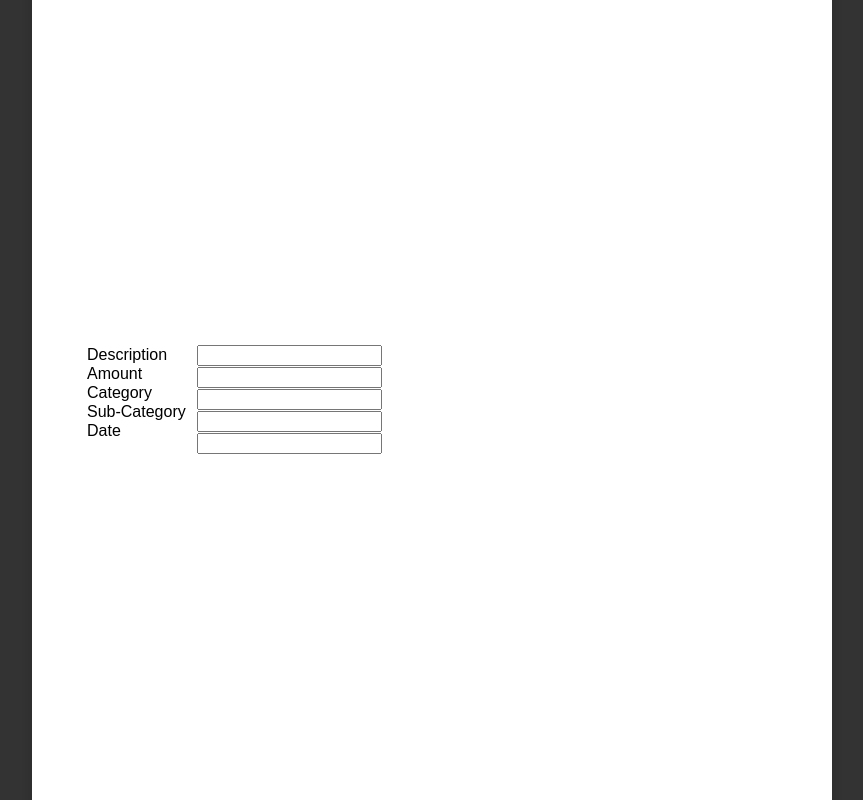
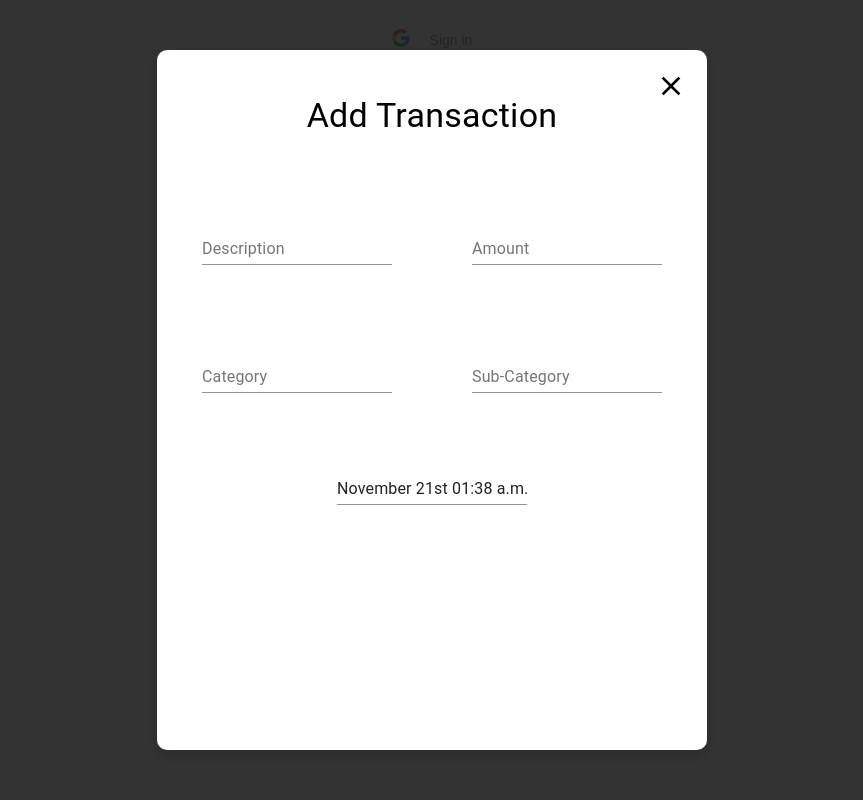
Before and after one commit to epdaniel/finance-app, a React (Create React App) app in the folder client/: page / in a window 1280 px wide. Both pictures are taken after a click on the button "Add entry". Shown: the whole page, without its empty margins (208-1071 px from the left). Built offline with nearby package versions, Linux system fonts and the light colour scheme.

Commit message:
Detailed entry overhaul WIP

```diff
--- a/client/package.json
+++ b/client/package.json
@@ -3,11 +3,15 @@
   "version": "0.1.0",
   "private": true,
   "dependencies": {
+    "@date-io/date-fns": "^1.3.13",
+    "@material-ui/core": "^4.11.3",
+    "@material-ui/pickers": "^3.3.10",
     "@react-icons/all-files": "^4.1.0",
     "@testing-library/jest-dom": "^5.11.6",
     "@testing-library/react": "^11.2.2",
     "@testing-library/user-event": "^12.2.2",
     "axios": "^0.21.1",
+    "date-fns": "^2.20.0",
     "react": "^17.0.1",
     "react-dom": "^17.0.1",
     "react-google-login": "^5.2.2",
--- a/client/src/App.js
+++ b/client/src/App.js
@@ -1,8 +1,9 @@
 import React, { useState } from 'react';
 import './css/App.css';
 import axios from 'axios'
-import { NewEntry } from './components/NewEntry';
+import { DetailedEntry } from './components/DetailedEntry';
 import GoogleBtn from './components/GoogleBtn';
+import { Grid } from '@material-ui/core';
 import UserProfile from './components/userProfile';
 
 
@@ -13,30 +14,31 @@ function App() {
     setShowEntryModal(prev => !prev);
   }
 
-  function loadAllEntries() {
-    let id = UserProfile.getId();
-    if (id !== -1) {
-      axios.get('/entries/all', {
-        headers: {
-          id: 1  //change to UserProfile.getId();
-        }
-      }).then((res) => {
-        //update entries
-        //this.setState({ entries: res.data });
-      });
-    }
-  }
+  // function loadAllEntries() {
+  //   let id = UserProfile.getId();
+  //   if (id !== -1) {
+  //     axios.get('/entries/all', {
+  //       headers: {
+  //         id: 1  //change to UserProfile.getId();
+  //       }
+  //     }).then((res) => {
+  //       //update entries
+  //       //this.setState({ entries: res.data });
+  //     });
+  //   }
+  // }
 
   //loadAllEntries();
 
   return (
+    <>
       <div className="App">
         <br></br>
         <GoogleBtn></GoogleBtn>
         <h1>Finance App</h1>
 
         <button className="addEntryButton" onClick={toggleEntryModal}>Add entry</button>
-      <NewEntry showModal={showEntryModal} setShowModal={toggleEntryModal} />
+        <DetailedEntry showModal={showEntryModal} setShowModal={toggleEntryModal} />
 
         <h2>Transactions:</h2>
         {/* {(!Array.isArray(this.state.entries) || this.state.entries.length === 0) ? <div>No Transactions yet.</div> :
@@ -46,6 +48,7 @@ function App() {
       } */}
 
       </div >
+    </>
   );
 }
 
--- /dev/null
+++ b/client/src/components/DetailedEntry.js
@@ -0,0 +1,76 @@
+import React, { useState, useRef, useEffect } from 'react'
+import { MdClose } from 'react-icons/md';
+import { Grid, TextField, Typography } from '@material-ui/core';
+import { DateTimePicker, MuiPickersUtilsProvider } from '@material-ui/pickers';
+import DateFnsUtils from '@date-io/date-fns';
+import '../css/DetailedEntry.css';
+
+export const DetailedEntry = ({ showModal, setShowModal }) => {
+    const [selectedDate, handleDateChange] = useState(new Date());
+    const modalRef = useRef()
+
+    const closeModal = e => {
+        if (modalRef.current === e.target) {
+            setShowModal(false)
+        }
+    }
+
+    useEffect(() => {
+        const keyHandler = e => {
+            if (e.key === 'Escape' && showModal) {
+                setShowModal(false)
+            }
+        }
+        document.addEventListener('keydown', keyHandler);
+        return () => document.removeEventListener('keydown', keyHandler);
+    }, [setShowModal, showModal])
+
+    //     addEntry() {
+    //         alert("Please fill all inputs!")
+    //         //Save inputs to state
+    //         // check all inputs are there
+    //         //send inputs using axios
+    //         //updated the entries (how to send alert to main app? - maybe take parameters in constructor?)
+    //         // axios.post('/entry/new').then((res) => {
+    //         //   this.loadAllEntries(); //probably bad, just add entry
+    //         // });
+    //     }
+
+    return (
+        <>
+            {showModal ? (
+                <div className='backgroundDiv' ref={modalRef} onClick={closeModal}>
+                    <div className='wrapperDiv'>
+                        <MdClose className='closeButton' aria-label='Close' onClick={() => setShowModal(false)}></MdClose>
+                        <form>
+                            <Grid container className='EntryContainer' spacing={10} direction='row' justify='center' alignItems='center'>
+                                <Grid item xs={12} sm={12}>
+                                    <Typography variant='h4'>Add Transaction</Typography>
+                                </Grid>
+                                <Grid item xs={12} sm={6}>
+                                    <TextField id='desc' label='Description' />
+                                </Grid>
+                                <Grid item xs={12} sm={6}>
+                                    <TextField id='amount' label='Amount' type='number' />
+                                </Grid>
+                                <Grid item xs={12} sm={6}>
+                                    <TextField id='category' label='Category' />
+                                </Grid>
+                                <Grid item xs={12} sm={6}>
+                                    <TextField id='subcat' label='Sub-Category' />
+                                </Grid>
+                                <Grid item xs={12} sm={6}>
+                                    <MuiPickersUtilsProvider utils={DateFnsUtils}>
+                                        <DateTimePicker id='date' value={selectedDate} onChange={handleDateChange} />
+                                    </MuiPickersUtilsProvider>
+                                </Grid>
+                                {/* <button onClick={this.addEntry}>Add transaction</button> */}
+                            </Grid>
+                        </form>
+                    </div>
+                </div>
+            ) : null
+            }
+        </>
+    )
+}
--- a/client/src/components/NewEntry.js
+++ /dev/null
@@ -1,60 +0,0 @@
-import React, { useRef, useEffect, useCallback } from 'react'
-import { MdClose } from 'react-icons/md';
-import '../css/NewEntry.css';
-
-export const NewEntry = ({ showModal, setShowModal }) => {
-    const modalRef = useRef()
-
-    const closeModal = e => {
-        if (modalRef.current === e.target) {
-            setShowModal(false)
-        }
-    }
-
-    const keyPressHandler = useCallback(e => {
-        if (e.key === 'Escape' && showModal) {
-            setShowModal(false)
-        }
-    }, [setShowModal, showModal])
-
-    useEffect(() => {
-        document.addEventListener('keydown', keyPressHandler);
-        return () => document.removeEventListener('keydown', keyPressHandler);
-    }, [])
-
-    //     addEntry() {
-    //         alert("Please fill all inputs!")
-    //         //Save inputs to state
-    //         // check all inputs are there
-    //         //send inputs using axios
-    //         //updated the entries (how to send alert to main app? - maybe take parameters in constructor?)
-    //         // axios.post('/entry/new').then((res) => {
-    //         //   this.loadAllEntries(); //probably bad, just add entry
-    //         // });
-    //     }
-
-    return (
-        <>
-            {showModal ? (
-                <div className='backgroundDiv' ref={modalRef} onClick={closeModal}>
-                    <div className='wrapperDiv'>
-                        <MdClose className='closeButton' aria-label='Close' onClick={() => setShowModal(false)}></MdClose>
-                        <div className="NewEntry">
-                            <label className="NewEntryLabel" htmlFor="desc">Description </label>
-                            <input className="NewEntryInput" id="desc" name="desc"></input><br></br>
-                            <label className="NewEntryLabel" htmlFor="amount">Amount </label>
-                            <input className="NewEntryInput" id="amount" name="amount"></input><br></br>
-                            <label className="NewEntryLabel" htmlFor="category">Category </label>
-                            <input className="NewEntryInput" id="category" name="category"></input><br></br>
-                            <label className="NewEntryLabel" htmlFor="subcat">Sub-Category </label>
-                            <input className="NewEntryInput" id="subcat" name="subcat"></input><br></br>
-                            <label className="NewEntryLabel" htmlFor="date">Date </label>
-                            <input className="NewEntryInput" id="date" name="date"></input><br></br>
-                            {/* <button onClick={this.addEntry}>Add transaction</button> */}
-                        </div>
-                    </div>
-                </div>
-            ) : null}
-        </>
-    )
-}
--- a/client/src/css/NewEntry.css
+++ b/client/src/css/DetailedEntry.css
@@ -1,6 +1,6 @@
-.NewEntry{
-    width: 295px;
-    margin: auto;
+.EntryContainer{
+    width: 100% !important;
+    margin: 0 !important;
 }
 
 .NewEntryLabel{
@@ -25,12 +25,12 @@
 }
 
 .wrapperDiv {
-    width: 800px;
-    height: 1000px;
+    width: 550px;
+    height: 700px;
     box-shadow: 0 5px 16px rgba(0, 0, 0, 0.2);
     background: #fff;
     color: #000;
-    display: grid;
+    /* display: grid; */
     grid-template-columns: 1fr 1fr;
     position: relative;
     z-index: 10;
```
Also changed, not shown: 1 other file (tests, documents, lock files or other folders). Lines whose indentation alone changed are shown as unchanged.
